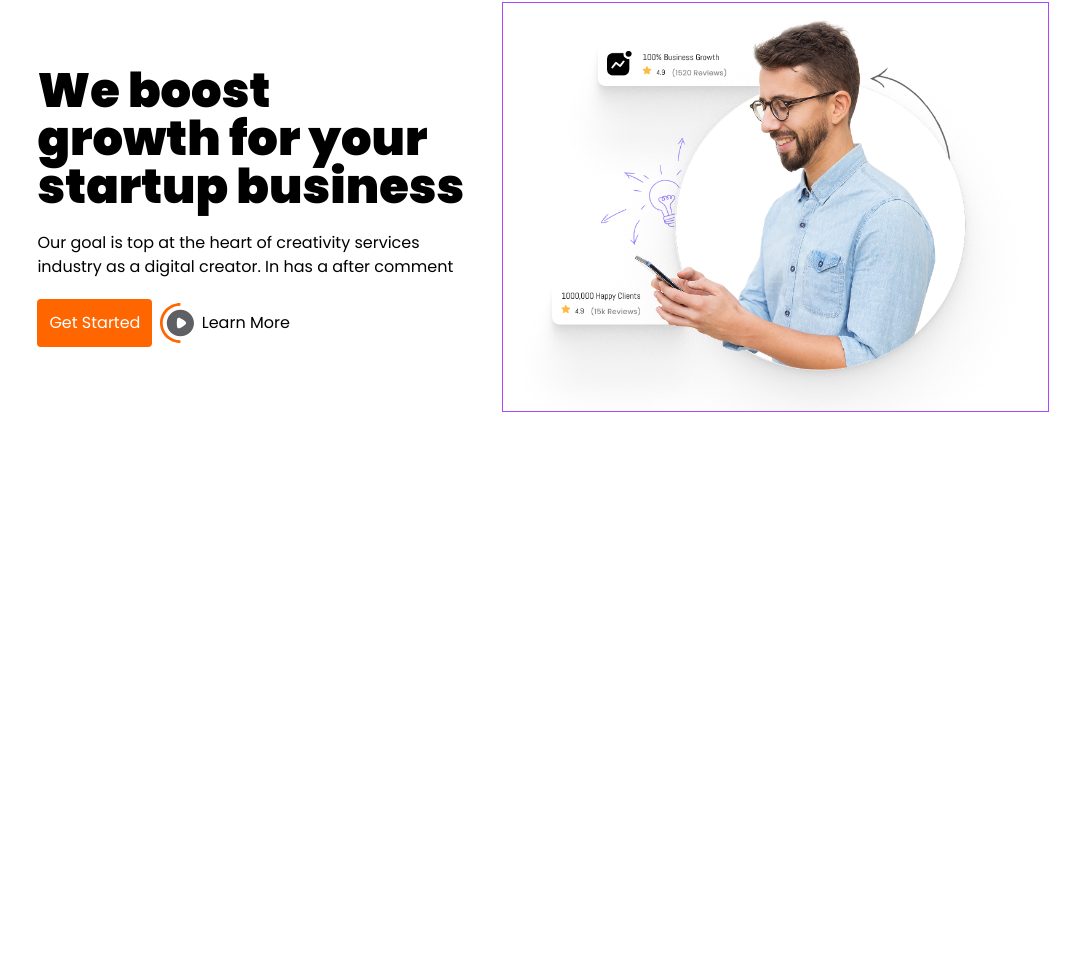
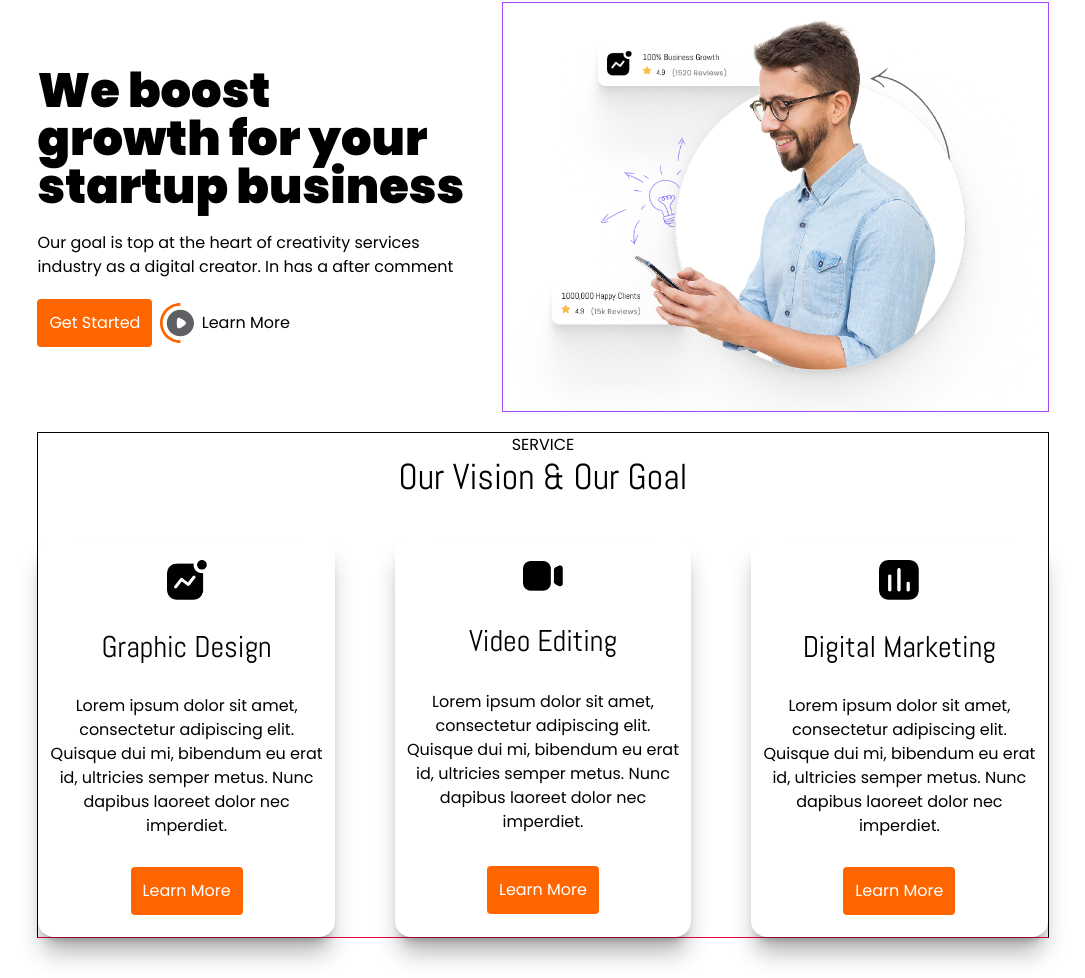
Before and after one commit to tonmoyofcl01-web/module3-assignment, a website: page src/index.html in a window 1280 px wide. Shown: the part 110-1088 px from the top of the page, without its empty margins (97-1182 px from the left). Before the commit the page ends 800 px from the top, so only its background shows below. Drawn offline with Linux system fonts and the light colour scheme.

Commit message:
Our vision and goal section done.

```diff
--- a/src/index.html
+++ b/src/index.html
@@ -95,10 +95,33 @@
     </section>
 
     <!-- Our Vision & Our Goal -->
-     <section class="flex flex-col gap-5">
+     <section class="flex flex-col gap-10 min-h-20 border border-b-rose-600 lg:w-[80%]">
         <!-- title -->
          <div>
+            <p class="text-center">SERVICE</p>
+            <h2 class="font-abel text-4xl text-center">Our Vision & Our Goal</h2>
+         </div>
 
+         <!-- card -->
+         <div class="flex flex-col justify-between w-full gap-15 lg:flex-row">
+            <div class="flex flex-col h-100 p-2 justify-around items-center  rounded-2xl shadow-xl/30">
+                <img src="./images/Activity.png" alt="Activity image" class="w-10">
+                <p class="font-abel text-3xl">Graphic Design</p>
+                <p class="text-center">Lorem ipsum dolor sit amet, consectetur adipiscing elit. Quisque dui mi, bibendum eu erat id, ultricies semper metus. Nunc dapibus laoreet dolor nec imperdiet.</p>
+                <button class="min-h-12 rounded-sm bg-my-orange px-3 text-white">Learn More</button>
+            </div>
+            <div class="flex flex-col h-100 p-2 justify-around items-center  rounded-2xl shadow-xl/30">
+                <img src="./images/Video.png" alt="Activity image" class="w-10">
+                <p class="font-abel text-3xl">Video Editing</p>
+                <p class="text-center">Lorem ipsum dolor sit amet, consectetur adipiscing elit. Quisque dui mi, bibendum eu erat id, ultricies semper metus. Nunc dapibus laoreet dolor nec imperdiet.</p>
+                <button class="min-h-12 rounded-sm bg-my-orange px-3 text-white">Learn More</button>
+            </div>
+            <div class="flex flex-col h-100 p-2 justify-around items-center  rounded-2xl shadow-xl/30">
+                <img src="./images/Chart.png" alt="Activity image" class="w-10">
+                <p class="font-abel text-3xl">Digital Marketing</p>
+                <p class="text-center">Lorem ipsum dolor sit amet, consectetur adipiscing elit. Quisque dui mi, bibendum eu erat id, ultricies semper metus. Nunc dapibus laoreet dolor nec imperdiet.</p>
+                <button class="min-h-12 rounded-sm bg-my-orange px-3 text-white">Learn More</button>
+            </div>
          </div>
      </section>
   </body>
```
Also changed, not shown: src/images/Activity.png (added), src/images/Chart.png (added), src/images/Video.png (added), src/output.css.
